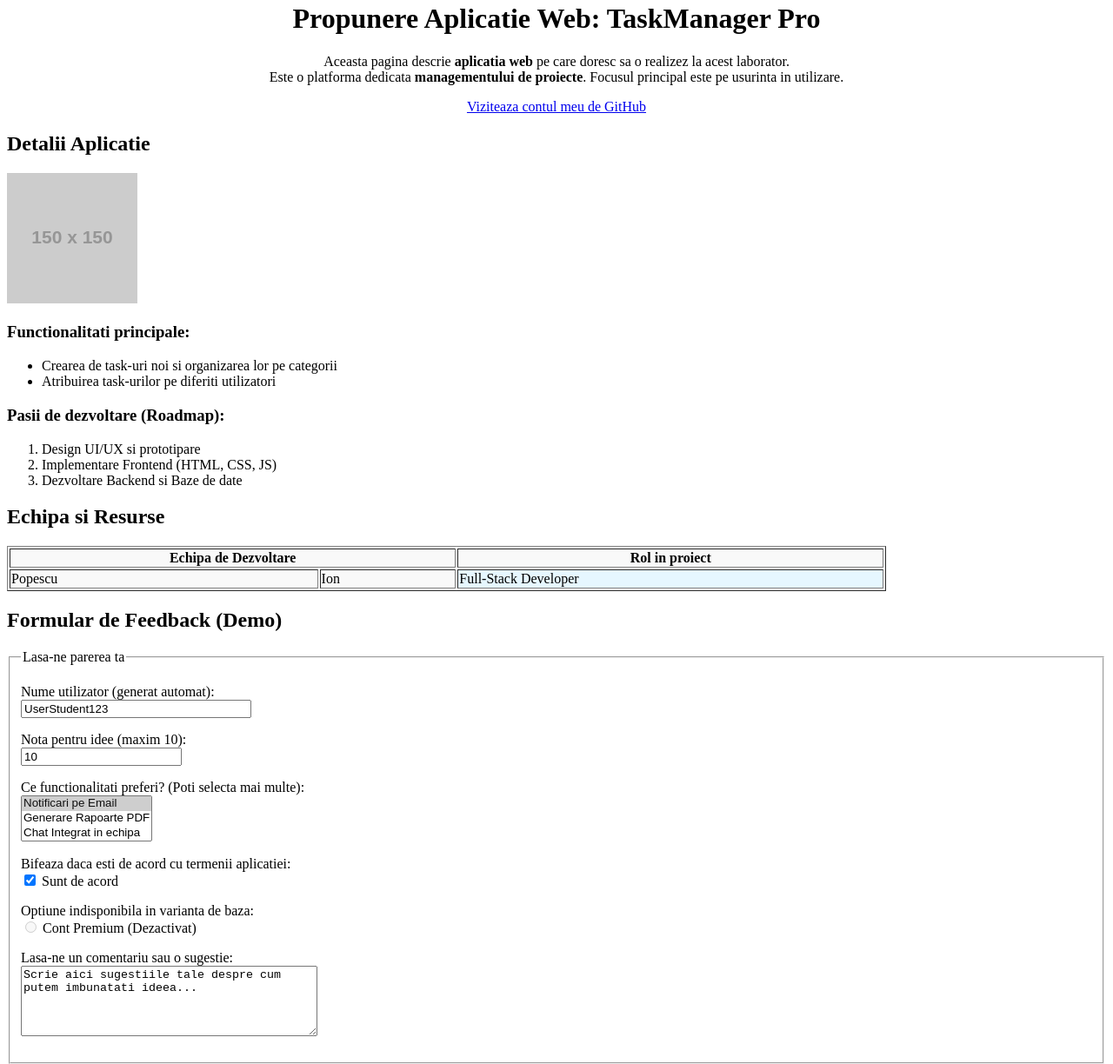
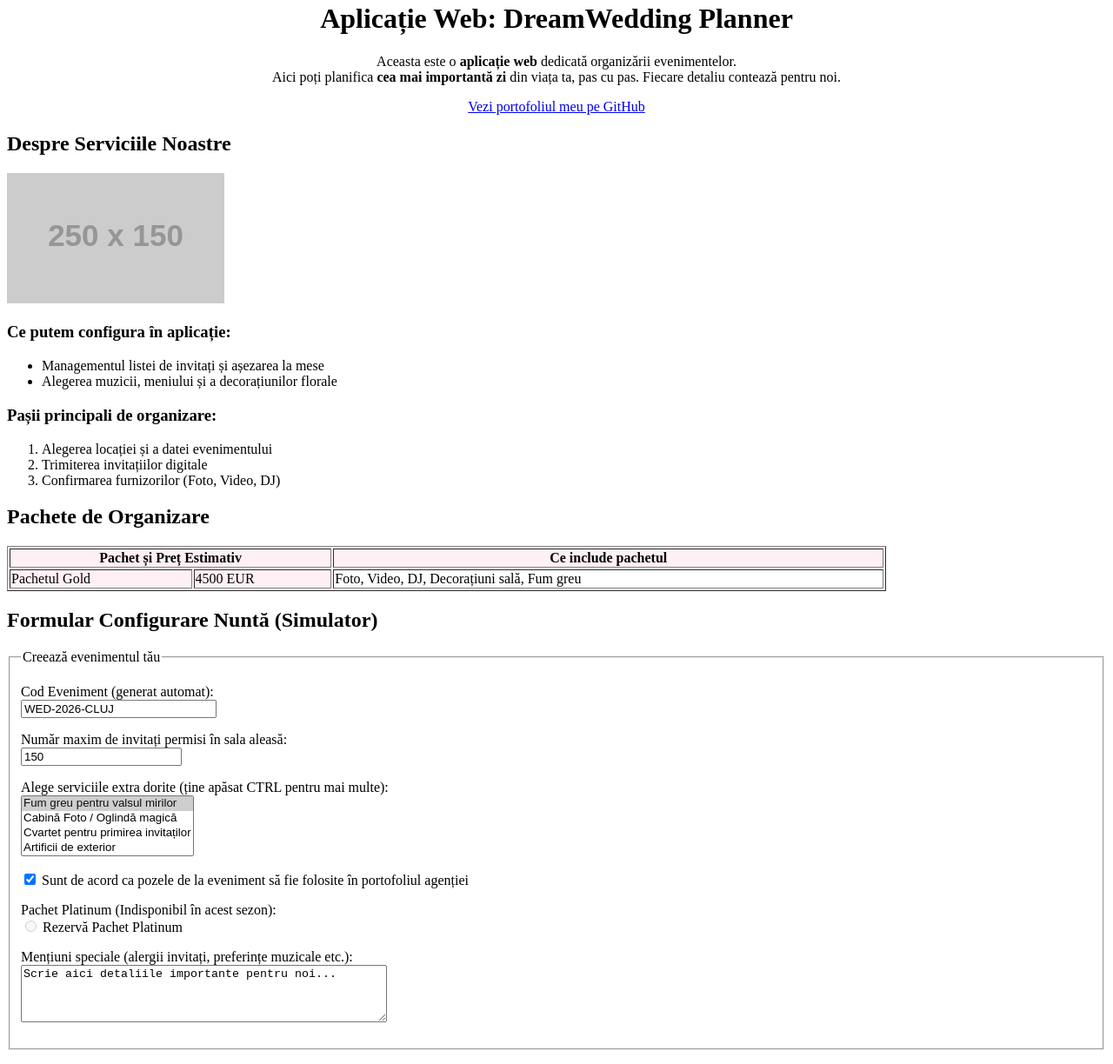
Before and after one commit to nichitadaniel162-cmyk/CV, a plain HTML site: page index.html in a window 1280 px wide. Shown: the part 18-1242 px from the top of the page at 87% size. Drawn offline with Linux system fonts and the light colour scheme; placeholder pictures from the web are drawn by us.

Commit message:
Update index.html

```diff
--- a/index.html
+++ b/index.html
@@ -1,90 +1,91 @@
 <!DOCTYPE html>
-<html>
+<html lang="ro">
 <head>
-    <title>Proiect Laborator - Aplicatie Web</title>
+    <meta charset="UTF-8">
+    <title>Platforma Organizare Nunti</title>
 </head>
 <body>
 
     <center>
-        <h1>Propunere Aplicatie Web: TaskManager Pro</h1>
+        <h1>Aplicație Web: DreamWedding Planner</h1>
     </center>
 
     <div align="center">
         <p>
-            Aceasta pagina descrie <strong>aplicatia web</strong> pe care doresc sa o realizez la acest laborator. <br>
-            Este o platforma dedicata <b>managementului de proiecte</b>.
-            <span title="Informatii despre scopul proiectului">Focusul principal</span> este pe usurinta in utilizare.
+            Aceasta este o <strong>aplicație web</strong> dedicată organizării evenimentelor.<br>
+            Aici poți planifica <b>cea mai importantă zi</b> din viața ta, pas cu pas.
+            <span title="Creat cu pasiune pentru evenimente reușite">Fiecare detaliu contează pentru noi.</span>
         </p>
-        <a href="https://github.com" target="_blank" name="link_github">Viziteaza contul meu de GitHub</a>
+        <a href="https://github.com/nichitadaniel162-cmyk" target="_blank" name="link_portofoliu">Vezi portofoliul meu pe GitHub</a>
     </div>
 
-    <h2>Detalii Aplicatie</h2>
+    <h2>Despre Serviciile Noastre</h2>
 
-    <img src="https://via.placeholder.com/150" alt="Logo Aplicatie TaskManager" width="150" height="150" title="Logo-ul proiectului">
+    <img src="https://via.placeholder.com/250x150" alt="Poza decoratiuni nunta" width="250" height="150" title="Exemplu de decor pentru sala">
 
-    <h3>Functionalitati principale:</h3>
+    <h3>Ce putem configura în aplicație:</h3>
     <ul>
-        <li>Crearea de task-uri noi si organizarea lor pe categorii</li>
-        <li>Atribuirea task-urilor pe diferiti utilizatori</li>
+        <li>Managementul listei de invitați și așezarea la mese</li>
+        <li>Alegerea muzicii, meniului și a decorațiunilor florale</li>
     </ul>
 
-    <h3>Pasii de dezvoltare (Roadmap):</h3>
+    <h3>Pașii principali de organizare:</h3>
     <ol start="1">
-        <li>Design UI/UX si prototipare</li>
-        <li>Implementare Frontend (HTML, CSS, JS)</li>
-        <li>Dezvoltare Backend si Baze de date</li>
+        <li>Alegerea locației și a datei evenimentului</li>
+        <li>Trimiterea invitațiilor digitale</li>
+        <li>Confirmarea furnizorilor (Foto, Video, DJ)</li>
     </ol>
 
-    <h2>Echipa si Resurse</h2>
-    <table border="1" width="80%" bgcolor="#f9f9f9">
+    <h2>Pachete de Organizare</h2>
+    <table border="1" width="80%" bgcolor="#fff0f5">
         <tr align="center" valign="middle">
-            <th colspan="2">Echipa de Dezvoltare</th>
-            <th>Rol in proiect</th>
+            <th colspan="2">Pachet și Preț Estimativ</th>
+            <th>Ce include pachetul</th>
         </tr>
         <tr align="left" valign="top">
-            <td>Popescu</td>
-            <td>Ion</td>
-            <td bgcolor="#e6f7ff">Full-Stack Developer</td>
+            <td>Pachetul Gold</td>
+            <td>4500 EUR</td>
+            <td bgcolor="#ffffff">Foto, Video, DJ, Decorațiuni sală, Fum greu</td>
         </tr>
     </table>
 
-    <h2>Formular de Feedback (Demo)</h2>
+    <h2>Formular Configurare Nuntă (Simulator)</h2>
     <form>
         <fieldset>
-            <legend>Lasa-ne parerea ta</legend>
+            <legend>Creează evenimentul tău</legend>
 
             <p>
-                Nume utilizator (generat automat):<br>
-                <input type="text" name="nume_user" value="UserStudent123" size="30" maxlength="50" readonly>
+                Cod Eveniment (generat automat):<br>
+                <input type="text" name="cod_nunta" value="WED-2026-CLUJ" size="25" maxlength="30" readonly>
             </p>
 
             <p>
-                Nota pentru idee (maxim 10):<br>
-                <input type="number" name="nota" max="10" step="1" value="10">
+                Număr maxim de invitați permisi în sala aleasă:<br>
+                <input type="number" name="nr_invitati" max="300" step="10" value="150">
             </p>
 
             <p>
-                Ce functionalitati preferi? (Poti selecta mai multe):<br>
-                <select name="functii_alese" multiple size="3">
-                    <option value="notificari" selected>Notificari pe Email</option>
-                    <option value="rapoarte">Generare Rapoarte PDF</option>
-                    <option value="chat">Chat Integrat in echipa</option>
+                Alege serviciile extra dorite (ține apăsat CTRL pentru mai multe):<br>
+                <select name="servicii_extra" multiple size="4">
+                    <option value="fum_greu" selected>Fum greu pentru valsul mirilor</option>
+                    <option value="cabina_foto">Cabină Foto / Oglindă magică</option>
+                    <option value="cvartet">Cvartet pentru primirea invitaților</option>
+                    <option value="artificii">Artificii de exterior</option>
                 </select>
             </p>
 
             <p>
-                Bifeaza daca esti de acord cu termenii aplicatiei:<br>
-                <input type="checkbox" name="termeni" value="da" checked> Sunt de acord
+                <input type="checkbox" name="acord_termeni" value="da" checked> Sunt de acord ca pozele de la eveniment să fie folosite în portofoliul agenției
             </p>
 
             <p>
-                Optiune indisponibila in varianta de baza:<br>
-                <input type="radio" name="optiune_pro" value="pro" disabled> Cont Premium (Dezactivat)
+                Pachet Platinum (Indisponibil în acest sezon):<br>
+                <input type="radio" name="pachet_plat" value="plat" disabled> Rezervă Pachet Platinum
             </p>
 
             <p>
-                Lasa-ne un comentariu sau o sugestie:<br>
-                <textarea name="comentarii" rows="5" cols="40">Scrie aici sugestiile tale despre cum putem imbunatati ideea...</textarea>
+                Mențiuni speciale (alergii invitați, preferințe muzicale etc.):<br>
+                <textarea name="mentiuni" rows="4" cols="50">Scrie aici detaliile importante pentru noi...</textarea>
             </p>
         </fieldset>
     </form>
```
